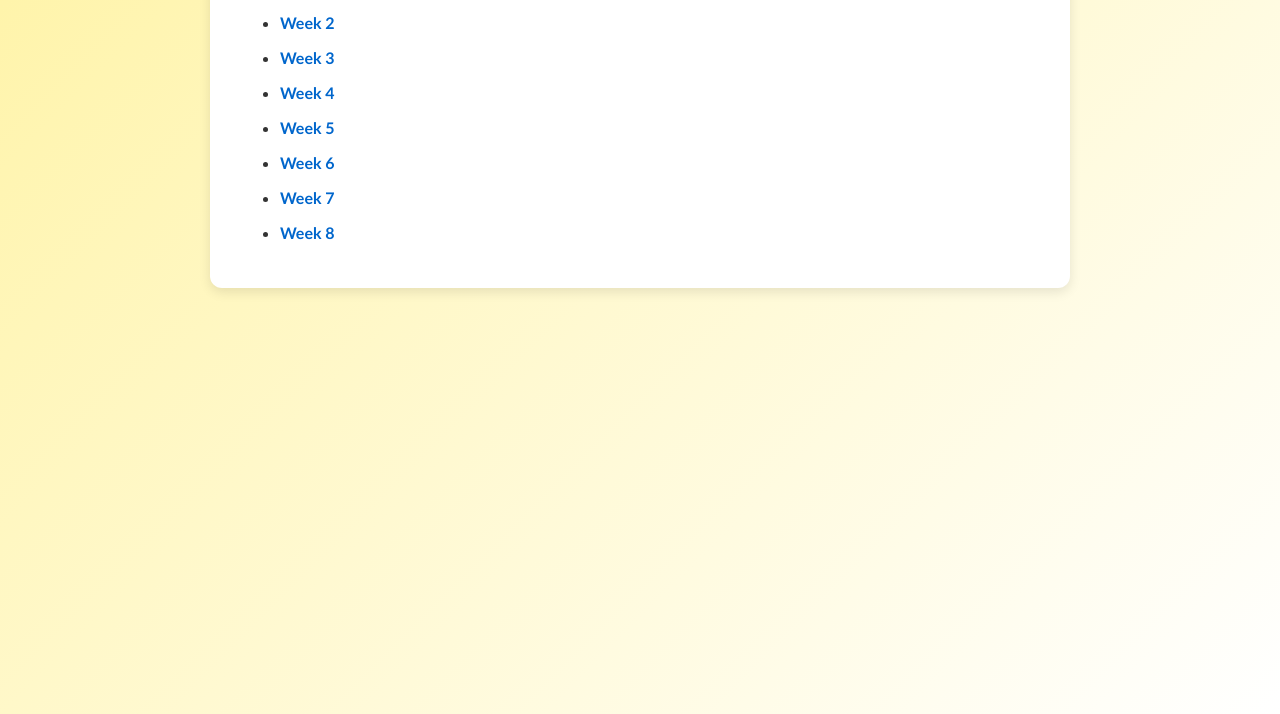
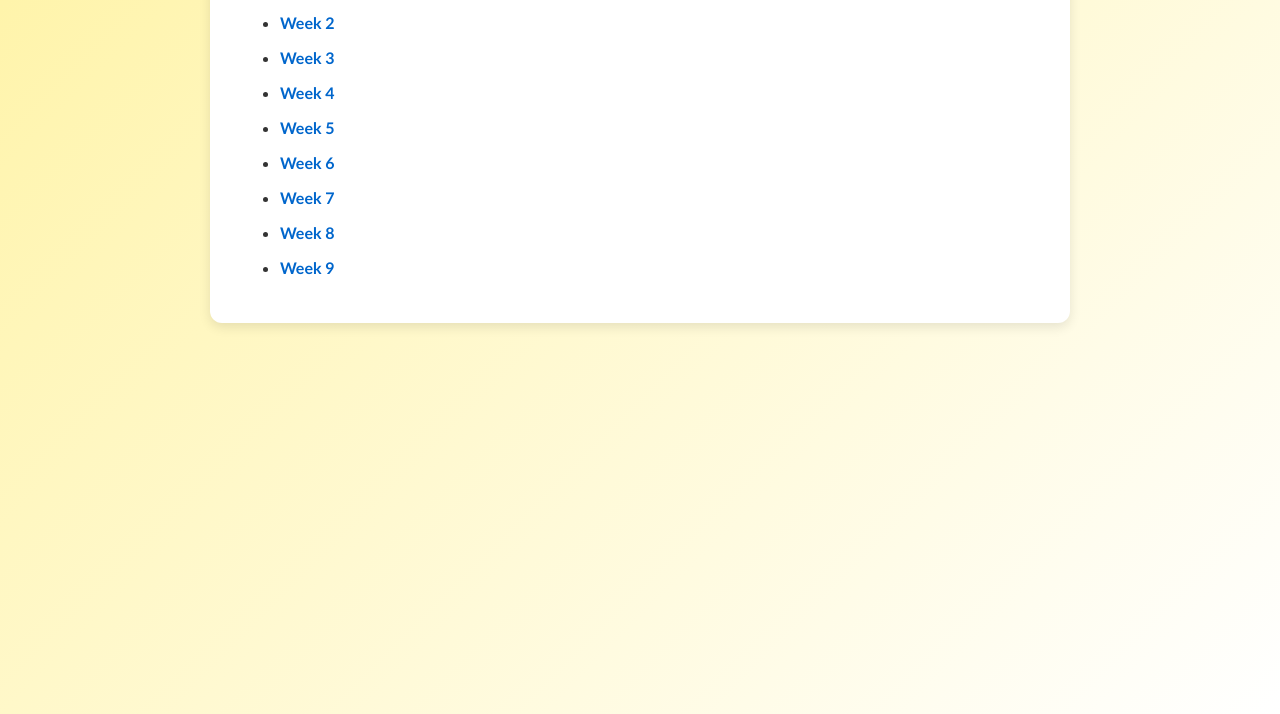
Before and after one commit to mariignaa/marianneQM, a plain HTML site: page index.html in a window 1280 px wide. Shown: the part 182-896 px from the top of the page. Drawn offline with Linux system fonts and the light colour scheme.

Commit message:
Update index.html

```diff
--- a/index.html
+++ b/index.html
@@ -16,6 +16,7 @@ a:hover{text-decoration:underline}
   <ul><li><a href="week6.html">Week 6</a></li></ul>
   <ul><li><a href="week7.html">Week 7</a></li></ul>
   <ul><li><a href="week8.html">Week 8</a></li></ul>
+  <ul><li><a href="week9.html">Week 9</a></li></ul>
   <!-- Add more weeks here -->
 </div>
 </body>
```
